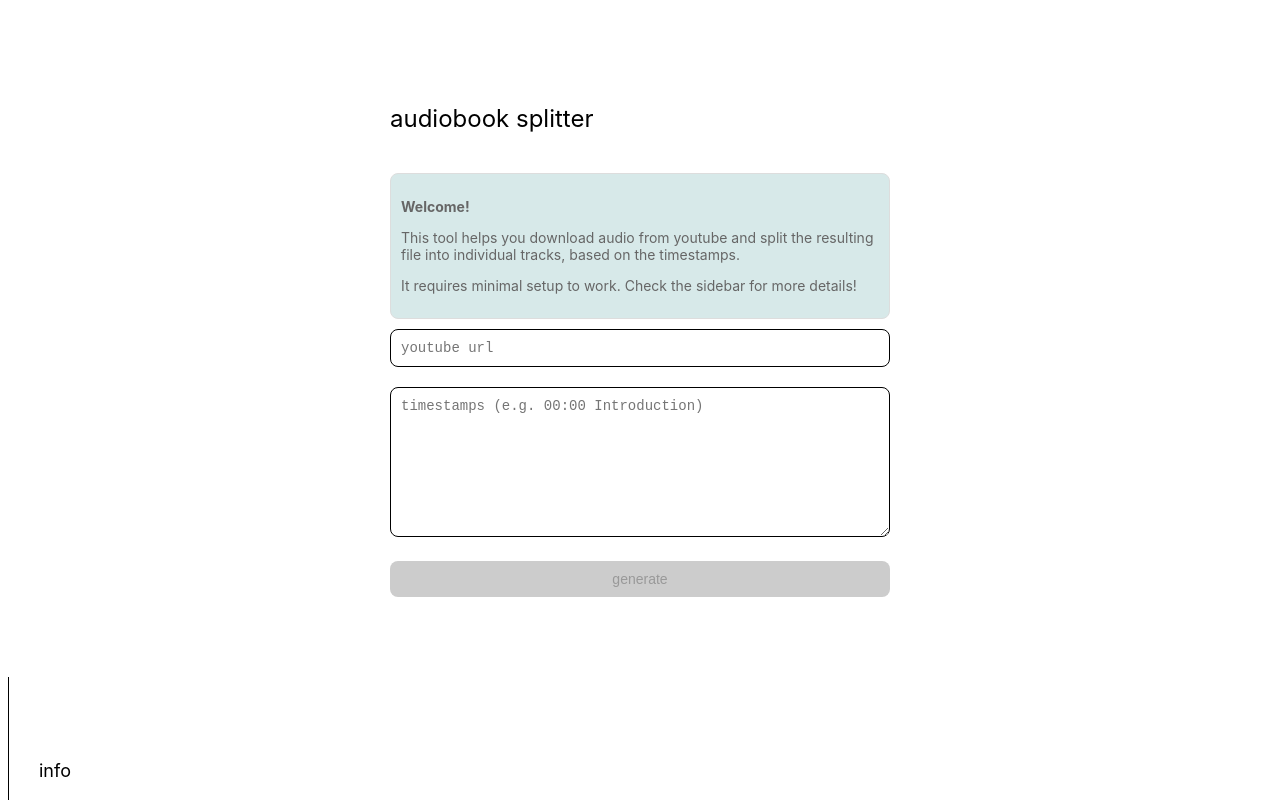
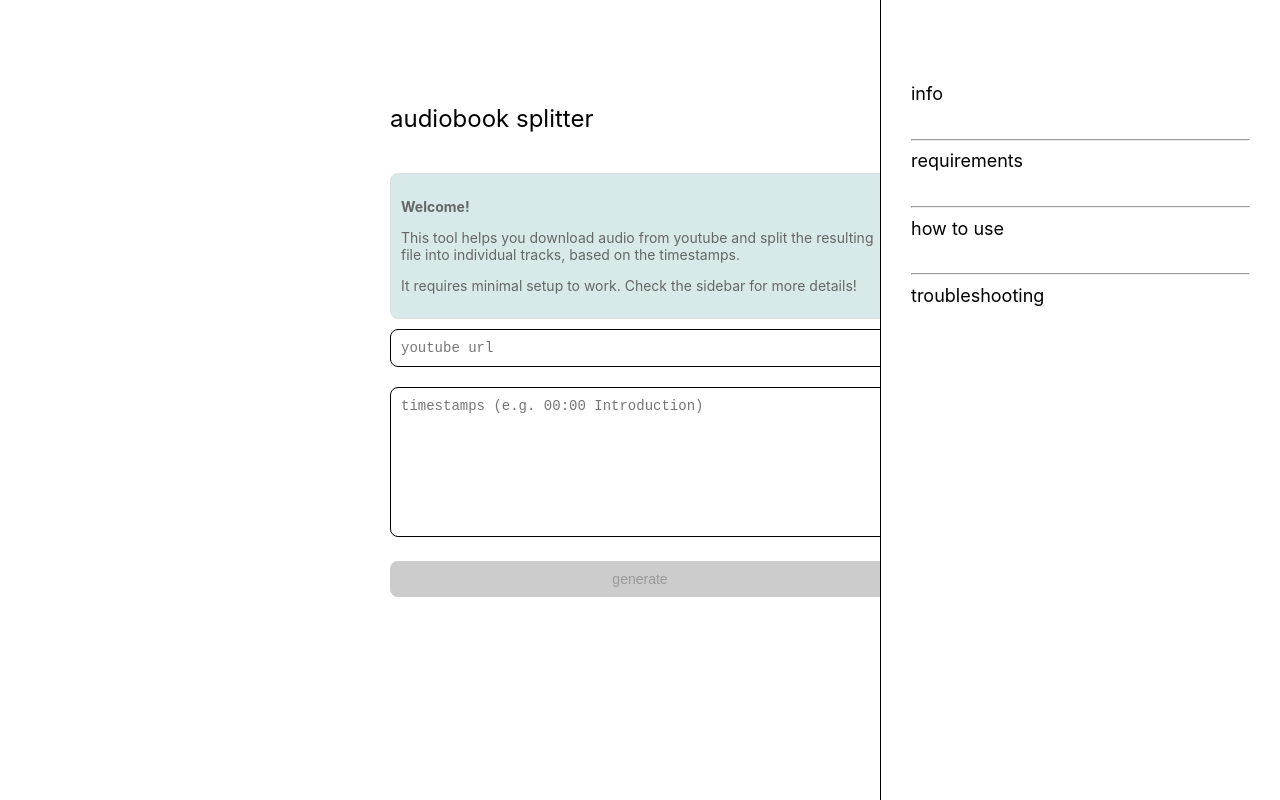
Before and after one commit to szekelyzol/audiobook-splitter, a Next.js app: page / in a window 1280 px wide. Shown: the top 800 px of the page. Built offline with nearby package versions, Linux system fonts and the light colour scheme.

Commit message:
fix sidebar position

```diff
--- a/styles/Home.module.css
+++ b/styles/Home.module.css
@@ -36,13 +36,11 @@
   position: relative;
   min-height: 100vh;
   background: var(--background-color);
-  display: grid;
-  grid-template-columns: 1fr;
 }
 
 @media (min-width: calc(var(--mobile-breakpoint) + 1px)) {
   .container {
-    grid-template-columns: 1fr var(--sidebar-width);
+    padding-right: var(--sidebar-width);
   }
 }
 
@@ -214,16 +212,33 @@
 
 /* Sidebar */
 .sidebar {
+  position: fixed;
+  right: 0;
+  top: 0;
+  width: var(--sidebar-width);
+  height: 100vh;
   background: var(--background-color);
   border-left: 1px solid var(--border-color);
   overflow-y: auto;
   font-family: var(--font-family-base);
   padding: var(--spacing-xxl) var(--spacing-lg) var(--spacing-lg);
+  box-sizing: border-box;
+  z-index: 1000;
 }
 
 @media (max-width: var(--mobile-breakpoint)) {
   .sidebar {
-    display: none; /* Hide sidebar on mobile for now */
+    width: 100%;
+    right: -100%;
+    transition: right 0.3s ease;
+  }
+
+  .container {
+    padding-right: 0;
+  }
+
+  .mainView {
+    padding: 60px 15px;
   }
 }
 
```
